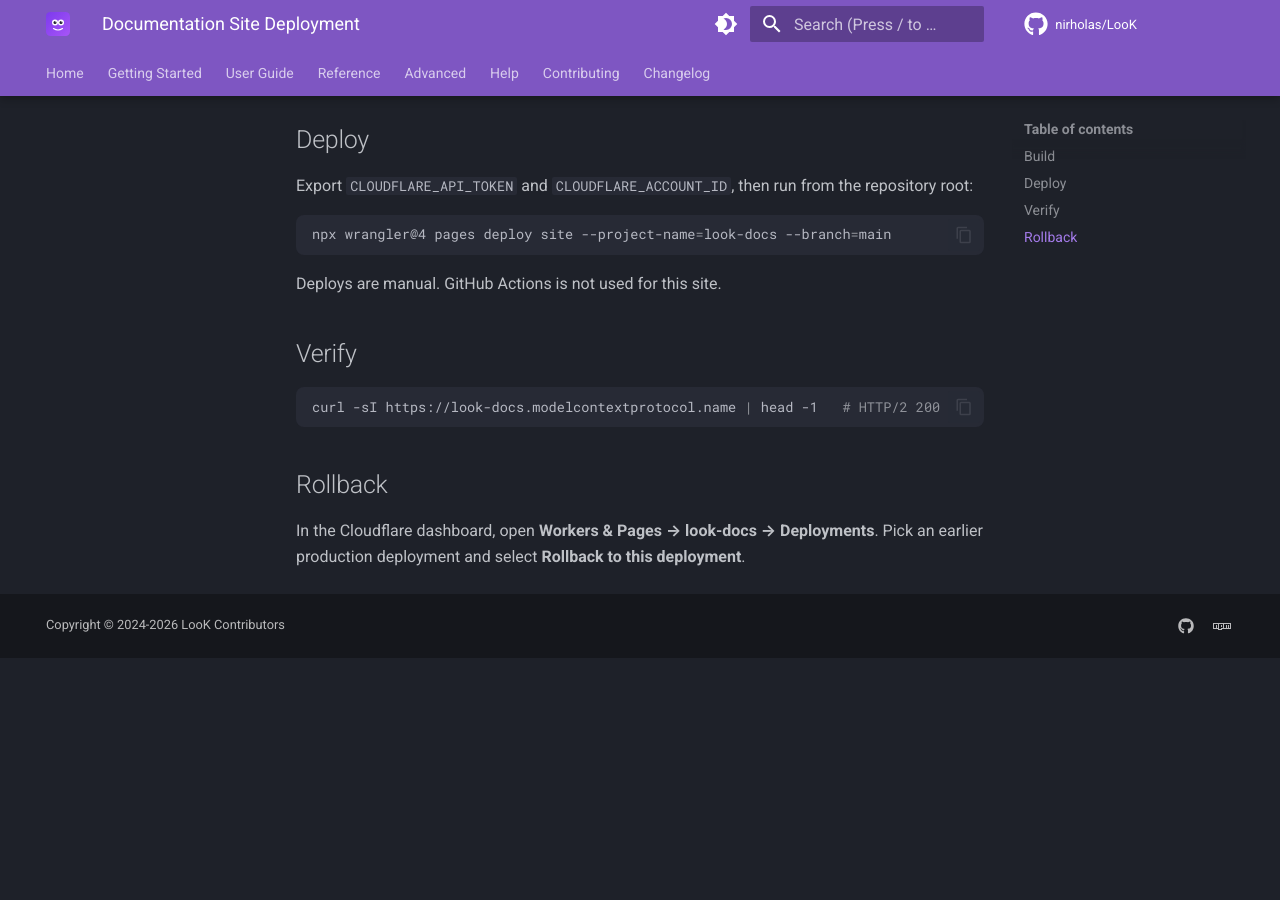
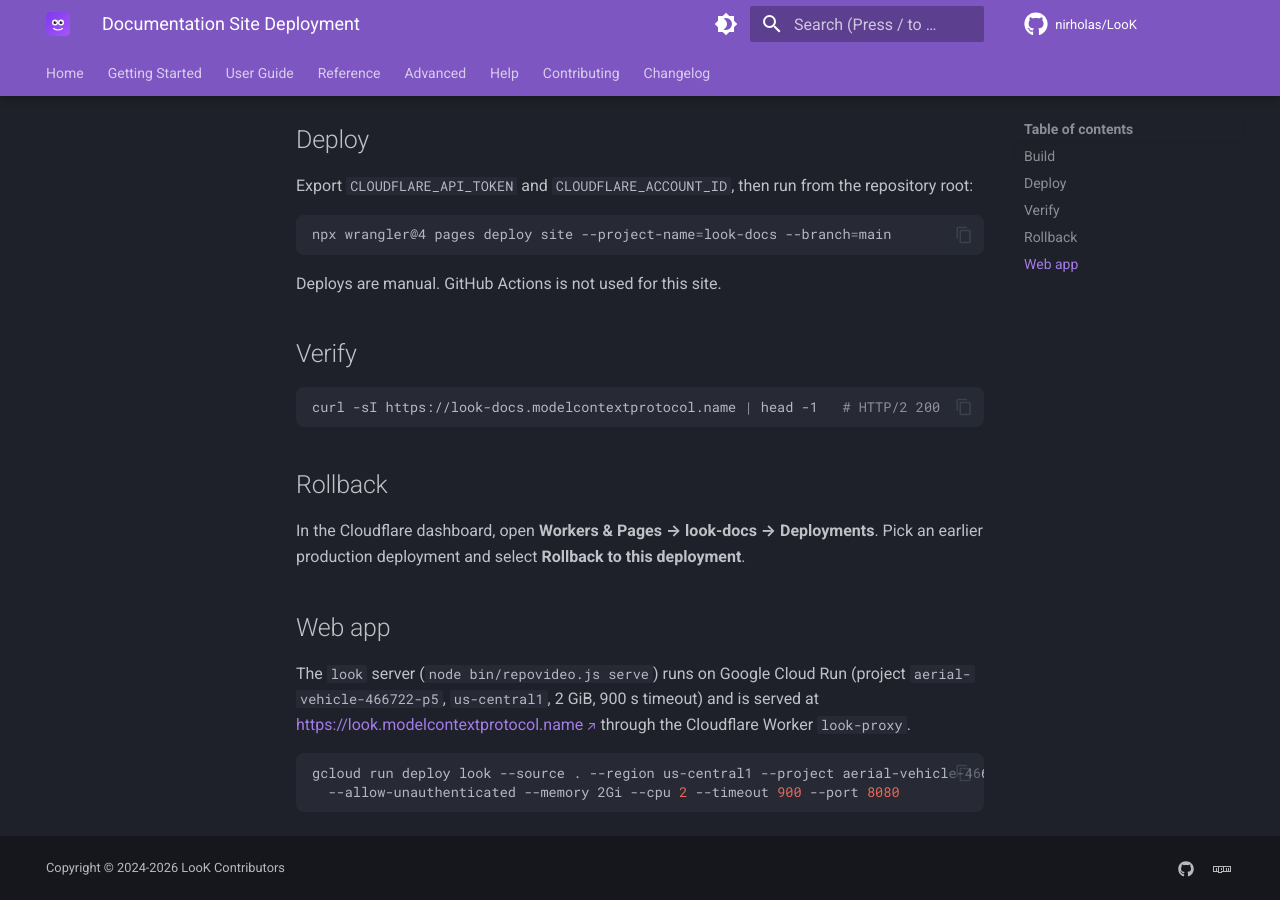
Before and after one commit to nirholas/LooK, an MkDocs documentation site: the page built from docs/DEPLOYMENT.md, in a window 1280 px wide and 900 px high, scrolled down 694 px. Built offline with MkDocs 1.6.1 and Material for MkDocs 9.7.7, drawn with Linux system fonts in a browser that asks for light colours; comment, search, counter and statistics services are not loaded; the version menu is left out; before the commit the page ends 1352 px from its top, so only the background shows below that.

Commit message:
🚀 deploy: run app on Cloud Run at look.modelcontextprotocol.name
Co-Authored-By: Claude Sonnet 5.5 <noreply@anthropic.com>

````diff
--- a/docs/DEPLOYMENT.md
+++ b/docs/DEPLOYMENT.md
@@ -36,3 +36,12 @@ curl -sI https://look-docs.modelcontextprotocol.name | head -1   # HTTP/2 200
 
 In the Cloudflare dashboard, open **Workers & Pages → look-docs → Deployments**.
 Pick an earlier production deployment and select **Rollback to this deployment**.
+
+## Web app
+
+The `look` server (`node bin/repovideo.js serve`) runs on Google Cloud Run (project `aerial-vehicle-466722-p5`, `us-central1`, 2 GiB, 900 s timeout) and is served at https://look.modelcontextprotocol.name through the Cloudflare Worker `look-proxy`.
+
+```bash
+gcloud run deploy look --source . --region us-central1 --project aerial-vehicle-466722-p5 \
+  --allow-unauthenticated --memory 2Gi --cpu 2 --timeout 900 --port 8080
+```
````
Also changed, not shown: README.md (+1 -1 lines).
